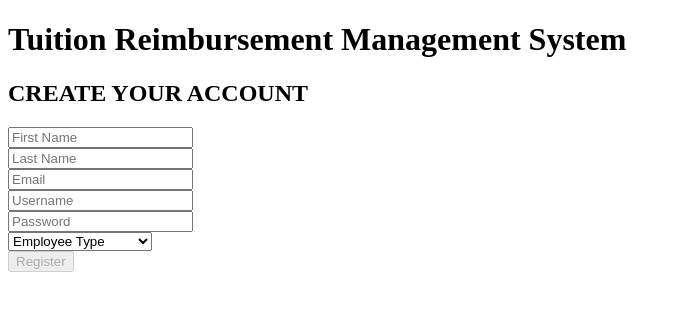
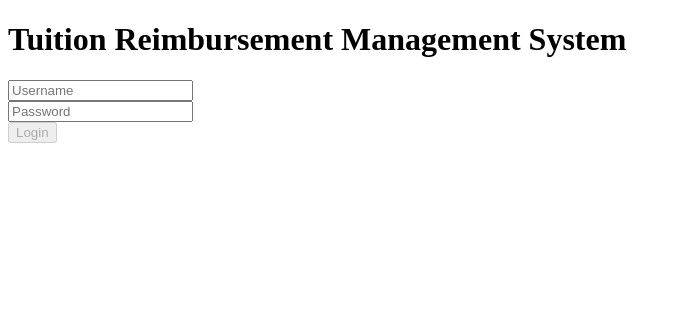
Before and after one commit to 2005Java-Nick/gautam_ramasubramanian_p1, an Angular app in the folder angular-trms/: page /login in a window 1280 px wide. Before the commit this address led to /. Shown: the top 310 px of the page, without its empty margins (0-681 px from the left). Built offline with nearby package versions, Linux system fonts and the light colour scheme.

Commit message:
Added routing between login and signup

```diff
--- a/angular-trms/src/app/app-routing.module.ts
+++ b/angular-trms/src/app/app-routing.module.ts
@@ -1,8 +1,14 @@
 import { NgModule } from '@angular/core';
 import { Routes, RouterModule } from '@angular/router';
+import { LoginFormComponent } from './login-form/login-form.component';
+import { SignupFormComponent } from './signup-form/signup-form.component';
 
 
-const routes: Routes = [];
+const routes: Routes = [
+  { path: "signup", component: SignupFormComponent },
+  { path: "login", component: LoginFormComponent },
+  { path: "", redirectTo: "/login", pathMatch: "full" }
+];
 
 @NgModule({
   imports: [RouterModule.forRoot(routes)],
--- a/angular-trms/src/app/app.component.html
+++ b/angular-trms/src/app/app.component.html
@@ -1,2 +1,2 @@
 <h1>{{ title }}</h1>
-<app-signup-form></app-signup-form>
+<router-outlet></router-outlet>
```
